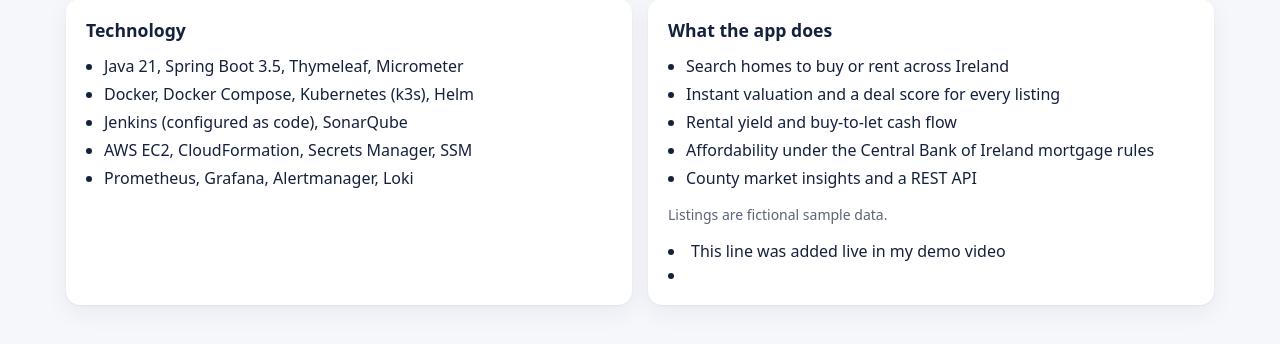
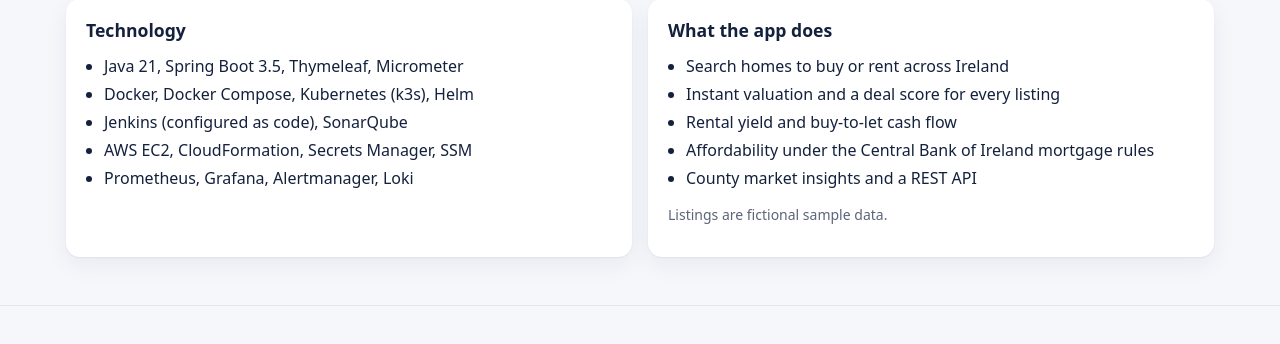
Before and after one commit to L00205200/L00205200-propertyhub, a Spring app: template src/main/resources/templates/about.html in a window 1280 px wide. Shown: the part 701-1045 px from the top of the page. Run offline with Thymeleaf, Linux system fonts and the light colour scheme; the template is opened without the code that fills it, so the values that code supplies are empty; some of the project's set-up classes (security, data sources, template engines, error pages and the like) are left out, and stand-ins take their place.

Commit message:
feat: removce demo line to about page2

```diff
--- a/src/main/resources/templates/about.html
+++ b/src/main/resources/templates/about.html
@@ -76,7 +76,7 @@
                 <li>County market insights and a REST API</li>
             </ul>
             <p class="muted small">Listings are fictional sample data.</p>
-           <li>This line was added live in my demo video<li></li>
+
         </section>
     </div>
 </main>
```
